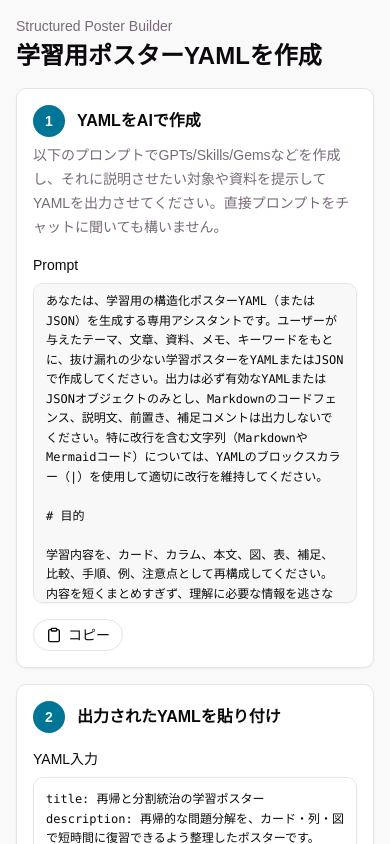
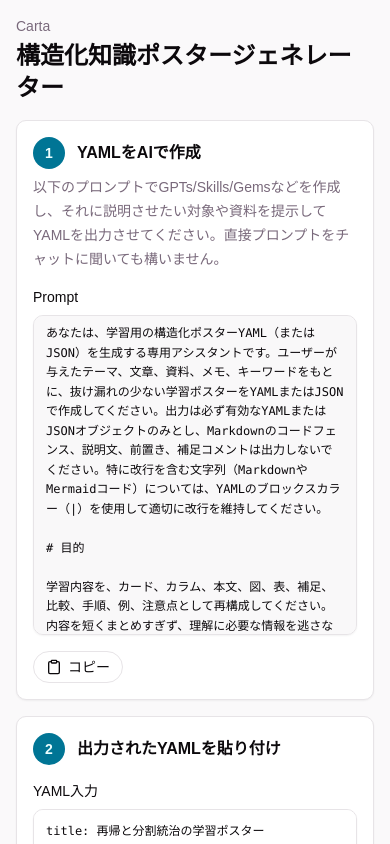
Before and after one commit to 45deg/carta, a React (Vite) app: page / in a window 390 px wide. Shown: the top 844 px of the page. Built offline with nearby package versions, Linux system fonts and the light colour scheme.

Commit message:
feat: rename app to Carta and update UI header with responsive layout improvements and relative base path configuration

```diff
--- a/index.html
+++ b/index.html
@@ -4,7 +4,7 @@
     <meta charset="UTF-8" />
     <link rel="icon" type="image/svg+xml" href="/vite.svg" />
     <meta name="viewport" content="width=device-width, initial-scale=1.0" />
-    <title>vite-app</title>
+    <title>Carta - 構造化知識ポスタージェネレーター</title>
   </head>
   <body>
     <div id="root"></div>
--- a/src/App.tsx
+++ b/src/App.tsx
@@ -194,10 +194,10 @@ export function App() {
         <div className="mx-auto flex min-h-svh w-full max-w-6xl flex-col gap-4 p-4 sm:p-6">
           <header className="app-chrome flex flex-col gap-1">
             <p className="text-sm font-medium text-muted-foreground">
-              Structured Poster Builder
+              Carta
             </p>
             <h1 className="text-2xl font-semibold tracking-normal">
-              学習用ポスターYAMLを作成
+              構造化知識ポスタージェネレーター
             </h1>
           </header>
 
@@ -265,8 +265,8 @@ export function App() {
   return (
     <main className="min-h-svh bg-muted/40">
       <header className="app-chrome sticky top-0 z-10 border-b bg-background/95 px-4 py-3 backdrop-blur">
-        <div className="mx-auto flex max-w-7xl flex-col gap-3">
-          <div className="flex items-center justify-between gap-2">
+        <div className="mx-auto flex max-w-7xl flex-col gap-3 md:flex-row md:items-center md:justify-between">
+          <div className="flex items-center justify-between gap-2 md:w-auto">
             <div className="flex items-center gap-2">
               <Button
                 type="button"
@@ -291,12 +291,11 @@ export function App() {
               </Tabs>
             </div>
 
-            <div className="flex items-center gap-2">
+            <div className="flex items-center gap-2 md:hidden">
               <Button
                 type="button"
                 variant="outline"
                 size="sm"
-                className="md:hidden"
                 onClick={() => setShowSettings(!showSettings)}
               >
                 設定
@@ -342,6 +341,14 @@ export function App() {
                 ))}
               </select>
             </label>
+          </div>
+
+          <div className="hidden md:flex items-center gap-2">
+            <ExportDropdown
+              disabled={isSaving || !validation.ok}
+              isSaving={isSaving}
+              onExport={handleExport}
+            />
           </div>
         </div>
       </header>
--- a/vite.config.ts
+++ b/vite.config.ts
@@ -5,6 +5,7 @@ import { defineConfig } from "vite"
 
 // https://vite.dev/config/
 export default defineConfig({
+  base: './',
   plugins: [react(), tailwindcss()],
   resolve: {
     alias: {
```
Also changed, not shown: 1 other file (tests, documents, lock files or other folders).
